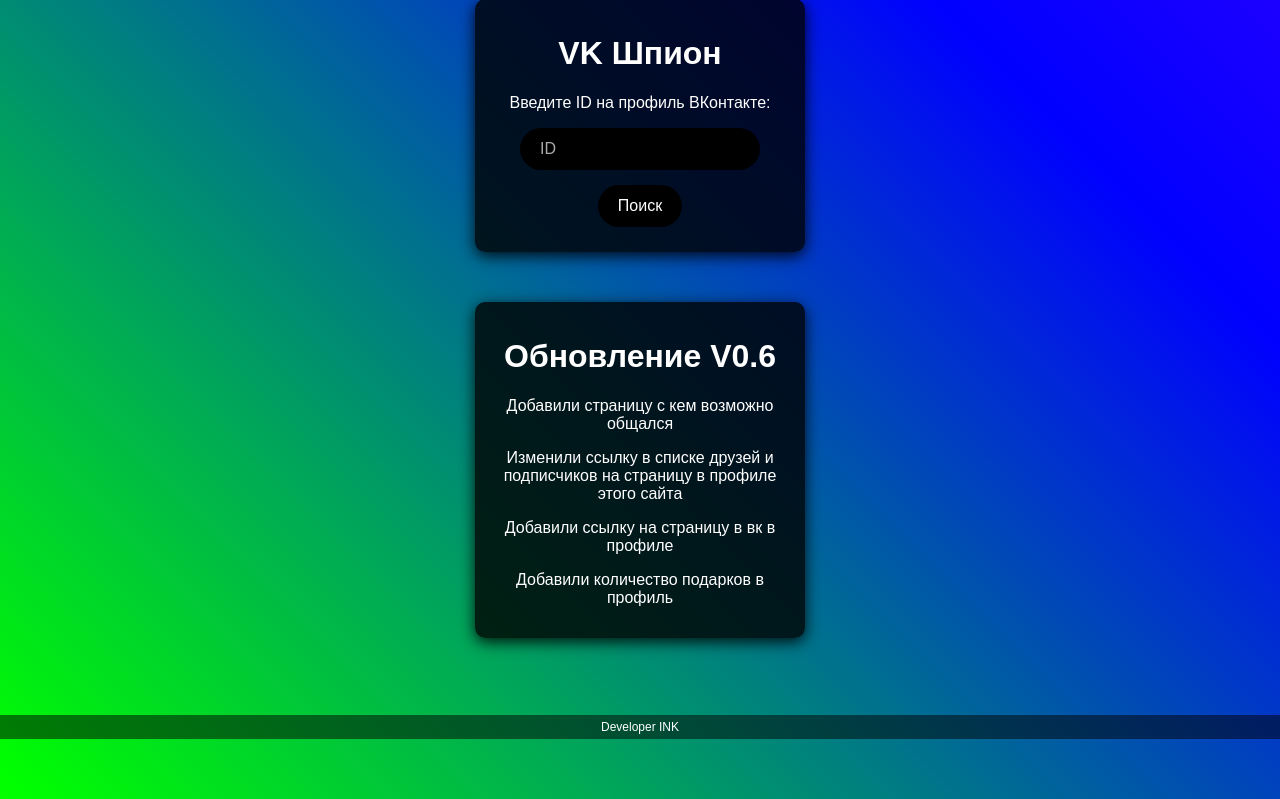
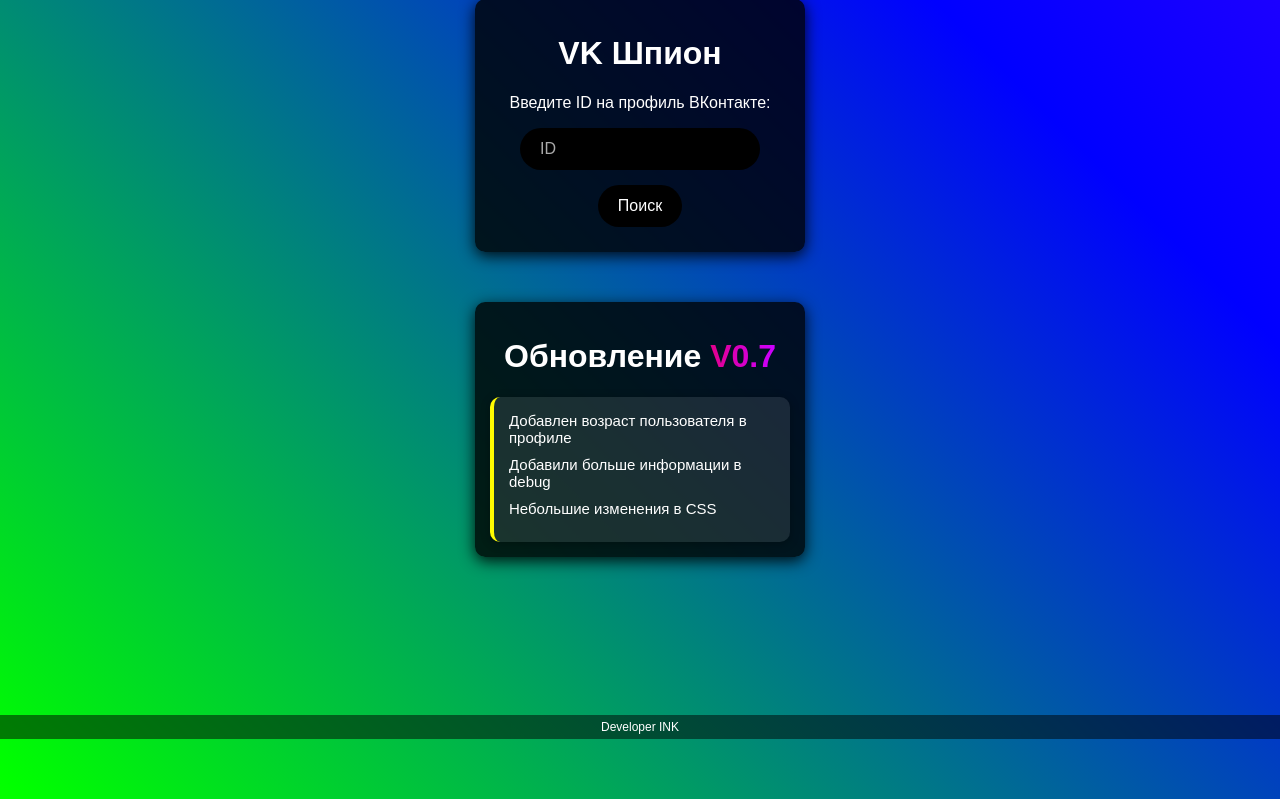
Before and after one commit to inkoson007/INFO-VK-PROFILE-WEB, a PHP site: page / in a window 1280 px wide. Shown: the part 51-850 px from the top of the page. Run offline with PHP 8.4, Linux system fonts and the light colour scheme.

Commit message:
Обновление V0.7
Добавлен возраст пользователя в профиле
Добавили больше информации в debug
Небольшие изменения в CSS

```diff
--- a/index.php
+++ b/index.php
@@ -19,12 +19,15 @@
     </div>
 
     <div class="container">
-    <h1>Обновление V0.6</h1>
-    <p>Добавили страницу с кем возможно общался</p>
-    <p>Изменили ссылку в списке друзей и подписчиков на страницу в профиле этого сайта</p>
-    <p>Добавили ссылку на страницу в вк в профиле</p>
-    <p>Добавили количество подарков в профиль</p>
+    <h1>Обновление <span class="rainbow-text">V0.7</span></h1>
+    <div class="update-block">
+        <ul>
+            <li>Добавлен возраст пользователя в профиле</li>
+            <li>Добавили больше информации в debug</li>
+            <li>Небольшие изменения в CSS</li>
+        </ul>
     </div>
+</div>
 
     <script>
         function searchProfile() {
--- a/possibly_chatted.php
+++ b/possibly_chatted.php
@@ -68,7 +68,7 @@ foreach ($friends as $friend) {
 </head>
 <body>
     <div class="container">
-        <h1>Возможно общался(ется)</h1>
+        <h1><?php echo $user_online ? 'Возможно общается' : 'Возможно общался'; ?></h1>
         <p>Пользователь: <?php echo $user['first_name'] . ' ' . $user['last_name']; ?> [<?php echo $vk_id; ?>]</p>
         <p>Сейчас: <?php echo $user_online ? '🟢 В сети' : '⚫ Был(а): ' . formatLastSeen($user_last_seen); ?></p>
 
--- a/styles.css
+++ b/styles.css
@@ -151,3 +151,46 @@ button, input[type="text"] {
 button {
   margin-top: 15px;
 }
+
+.update-block {
+  background: rgba(255, 255, 255, 0.1);
+  border-left: 4px solid #fffb00;
+  padding: 15px;
+  border-radius: 10px;
+  margin-top: 15px;
+  text-align: left;
+  box-shadow: 0 2px 10px rgba(0,0,0,0.3);
+  animation: fadeIn 1s ease-in;
+}
+
+.update-block ul {
+  list-style: none;
+  padding-left: 0;
+  margin: 0;
+}
+
+.update-block li {
+  margin-bottom: 10px;
+  font-size: 15px;
+  color: white;
+}
+
+@keyframes fadeIn {
+  from { opacity: 0; transform: translateY(10px); }
+  to { opacity: 1; transform: translateY(0); }
+}
+
+.rainbow-text {
+  background: linear-gradient(270deg, #ff0000, #ff9900, #ffee00, #33ff00, #00ffff, #3300ff, #cc00ff, #ff0000);
+  background-size: 1500% 1500%;
+  -webkit-background-clip: text;
+  -webkit-text-fill-color: transparent;
+  animation: rainbowFlow 8s ease infinite;
+  font-weight: bold;
+}
+
+@keyframes rainbowFlow {
+  0% { background-position: 0% 50%; }
+  50% { background-position: 100% 50%; }
+  100% { background-position: 0% 50%; }
+}
```
Also changed, not shown: debug.php (+38 -0 lines), profile.php (+15 -2 lines).
